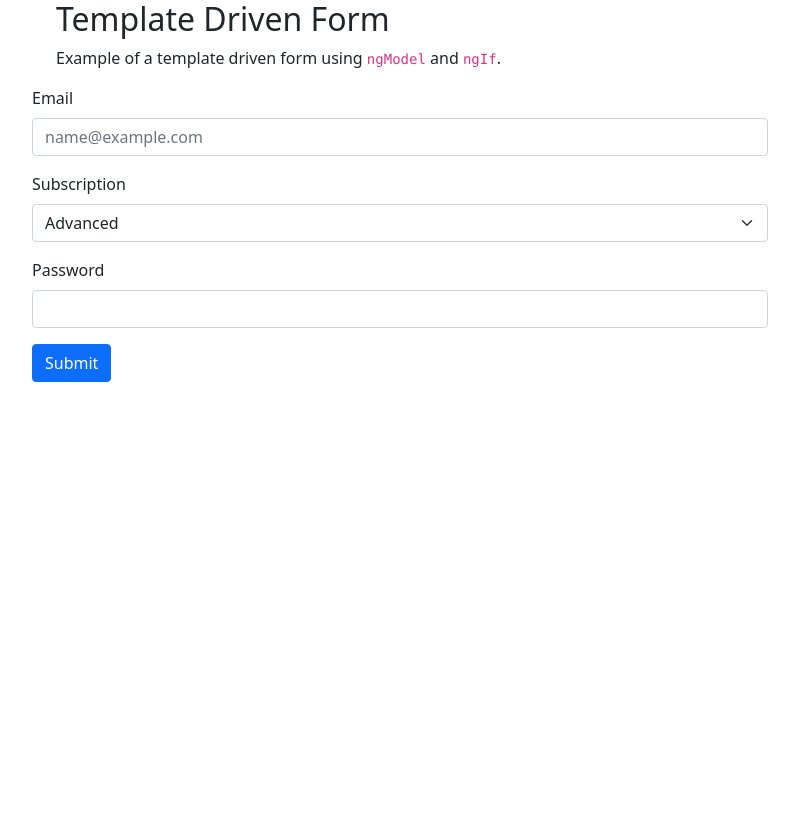
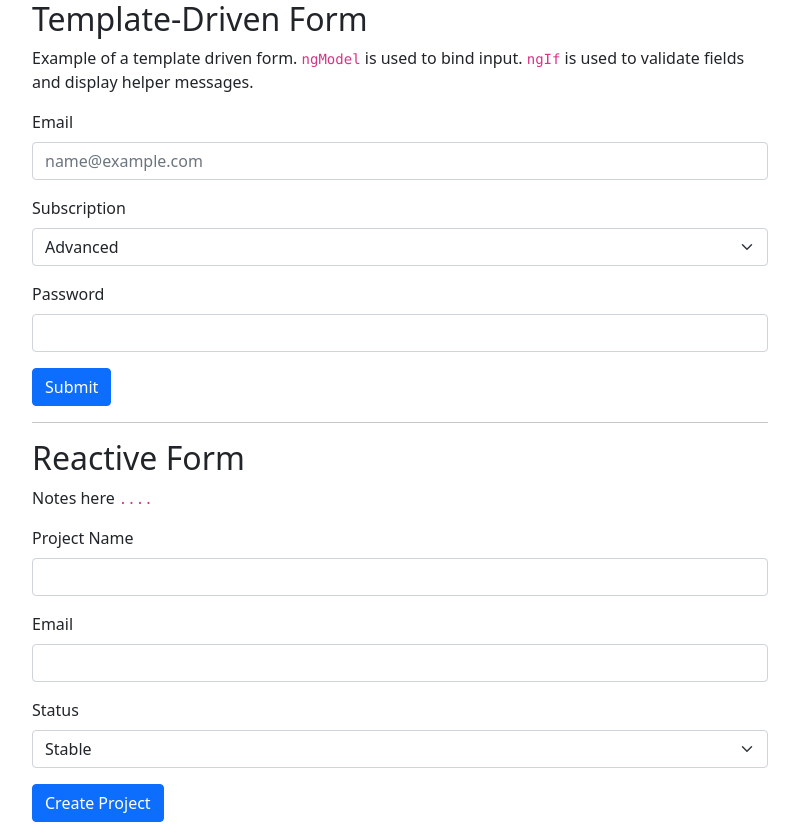
Before and after one commit to austin2153/ac-forms, an Angular app: page / in a window 1280 px wide. Shown: the whole page, without its empty margins (50-849 px from the left). Before the commit the page ends 800 px from the top, so only its background shows below. Built offline with nearby package versions, Linux system fonts and the light colour scheme.

Commit message:
reactive form updates

```diff
--- a/src/app/app.component.html
+++ b/src/app/app.component.html
@@ -4,8 +4,8 @@
 <div class="container">
   <div class="row">
     <div class="col-xs-12 col-sm-10 col-md-8 col-sm-offset-1 col-md-offset-2">
-      <div class="bd-content ps-lg-4">
-        <h2 id="example">Template Driven Form
+      <div class="mb-3">
+        <h2 id="example">Template-Driven Form
           <a
             class="anchorjs-link "
             aria-label="Anchor"
@@ -14,7 +14,10 @@
             style="padding-left: 0.375em;">
           </a>
         </h2>
-        <p>Example of a template driven form using <code>ngModel</code> and <code>ngIf</code>.</p>
+        <p>Example of a template driven form.
+          <code>ngModel</code> is used to bind input.
+          <code>ngIf</code> is used to validate fields and display helper messages.
+        </p>
       </div>
       <form #tdForm="ngForm" (ngSubmit)="onSubmit()">
         <div class="mb-3">
@@ -67,6 +70,62 @@
         <p *ngIf="!tdForm.valid && tdForm.touched">The form is invalid</p>
         <button class="btn btn-primary" type="submit">Submit</button>
       </form>
+      <hr>
+      <div class="mb-3">
+        <h2 id="example">Reactive Form
+          <a
+            class="anchorjs-link "
+            aria-label="Anchor"
+            data-anchorjs-icon="#"
+            href="#example"
+            style="padding-left: 0.375em;">
+          </a>
+        </h2>
+        <p>Notes here <code>....</code>
+        </p>
+        <!--
+          Create a Form with the following Controls and Validators
+          1) Project Name (should not be empty)
+          2) Mail (should not be a empty and a valid email)
+          3) Project Status Dropdown, with three values: 'Stable', 'Critical', 'Finished'
+          4) Submit Button
+
+          Add your own Validator which doesn't allow "Test" as a Project Name
+
+          Also implement that Validator as an async Validator (replace the other one)
+
+          Upon submitting the form, simply print the value to the console
+        -->
+        <!-- reative form example -->
+        <form>
+          <div class="mb-3">
+            <label for="name" class="form-label">Project Name</label>
+            <input
+              type="text"
+              id="name"
+              class="form-control">
+          </div>
+          <div class="mb-3">
+            <label for="email" class="form-label">Email</label>
+            <input
+              type="email"
+              id="email"
+              class="form-control">
+          </div>
+          <div class="mb-3">
+            <label for="status" class="form-label">Status</label>
+            <select
+              class="form-select"
+              name="status"
+              id="status">
+              <option value="stable">Stable</option>
+              <option value="critical">Critical</option>
+              <option value="finished">Finished</option>
+            </select>
+          </div>
+          <button class="btn btn-primary" type="submit">Create Project</button>
+        </form>
+      </div>
     </div>
   </div>
 </div>
--- a/src/app/app.component.ts
+++ b/src/app/app.component.ts
@@ -7,8 +7,13 @@ import { NgForm } from '@angular/forms';
 })
 export class AppComponent {
   title = 'ac-forms';
+
+  // tdForm vars
   subscriptions = ['Basic', 'Advanced', 'Pro'];
   defaultSubscription = 'Advanced';
+
+  // reactive form vars
+
 
   // use view child to access tdForm on componnent
   @ViewChild('tdForm') tdForm: NgForm;
--- a/src/app/app.module.ts
+++ b/src/app/app.module.ts
@@ -1,5 +1,5 @@
 import { NgModule } from '@angular/core';
-import { FormsModule } from '@angular/forms';
+import { FormsModule, ReactiveFormsModule } from '@angular/forms';
 import { BrowserModule } from '@angular/platform-browser';
 
 import { AppRoutingModule } from './app-routing.module';
@@ -12,7 +12,8 @@ import { AppComponent } from './app.component';
   imports: [
     BrowserModule,
     AppRoutingModule,
-    FormsModule
+    FormsModule,
+    ReactiveFormsModule
   ],
   providers: [],
   bootstrap: [AppComponent]
```
